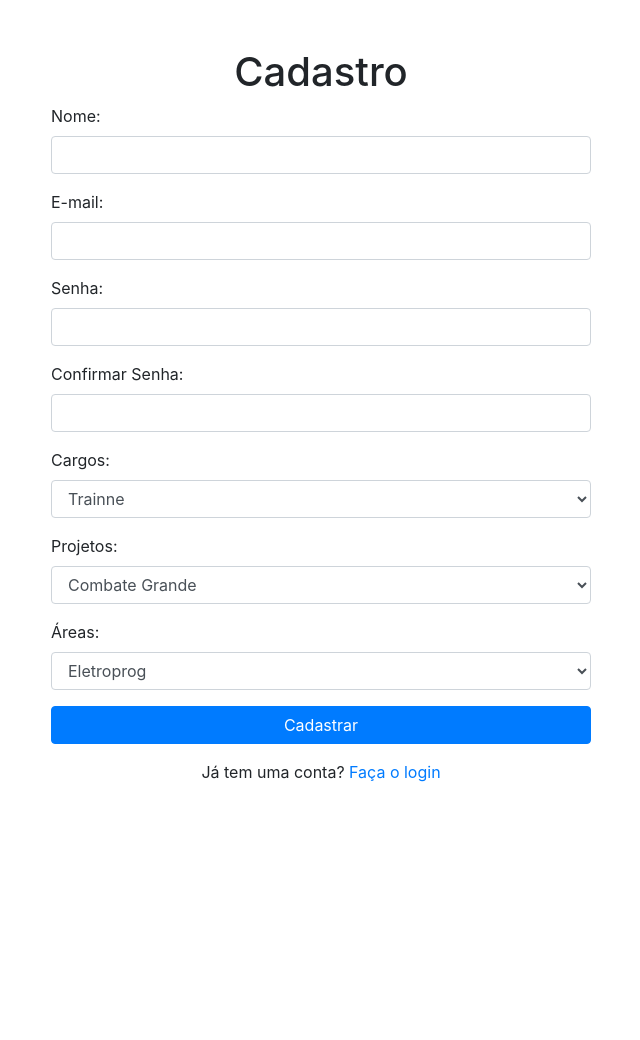
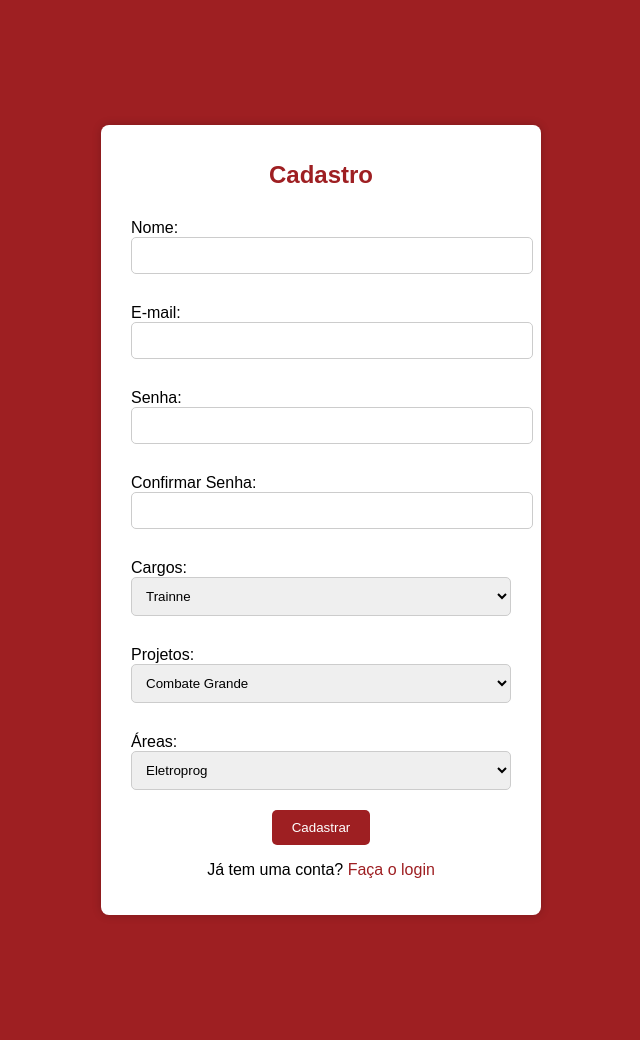
Before and after one commit to arturgcr/Trabalho-1-De-LingProg, a Flask app: page /Cadastro in a window 1280 px wide. Shown: the whole page, without its empty margins (319-959 px from the left). Before the commit the page ends 782 px from the top, so only its background shows below. Run offline with Flask 3, Linux system fonts and the light colour scheme; some libraries are stand-ins or nearby versions.

Commit message:
STYLE: Modificada o design das principais abas

```diff
--- a/main.py
+++ b/main.py
@@ -5,9 +5,7 @@ import threading
 from tratamentoDeErro import *
 from bancoDeDados import *
 
-erro = ""
-
-app = Flask(__name__)
+app = Flask(__name__,static_folder='static')
 bd = BancoDeDados()
 # TO DO: REVISAR IMPLEMENTAÇÃO DA PAGINAÇÃO DIVIDIDA OU INSERIR TODAS EM UM LUGAR SÓ.
 
@@ -31,7 +29,7 @@ def tela_de_login():
                 return redirect('/Opcoes')
 
     # Renderiza a tela de login por padrão ou em caso de falha no login
-    return render_template("telaDeLogin.html")
+    return render_template("telaDeLogin.html", falha=True)
 
 # Rota da tela de cadastro
 @app.route('/Cadastro', methods=['POST', 'GET'])
--- /dev/null
+++ b/static/styleCadastro.css
@@ -0,0 +1,74 @@
+/* styleLogin.css */
+
+body {
+    background-color: rgba(158, 31, 34, 1);
+    margin: 0;
+    padding: 0;
+    font-family: Arial, sans-serif;
+}
+
+.login-container {
+    display: flex;
+    justify-content: center;
+    align-items: center;
+    height: 130vh;
+}
+
+.login-box {
+    background-color: white;
+    padding: 20px;
+    border-radius: 8px;
+    box-shadow: 0 0 10px rgba(0, 0, 0, 0.2);
+    text-align: center;
+    max-width: 400px;
+    width: 100%;
+}
+
+.login-box h1 {
+    color: rgba(158, 31, 34, 1);
+    font-size: 24px;
+}
+
+.login-box form {
+    margin-top: 20px;
+}
+
+.input-group {
+    margin: 10px 0;
+    text-align: left;
+    padding: 10px;
+}
+
+label {
+    display: block;
+}
+
+input, select {
+    width: 100%;
+    padding: 10px;
+    border: 1px solid #ccc;
+    border-radius: 5px;
+}
+
+button {
+    background-color: rgba(158, 31, 34, 1);
+    color: white;
+    padding: 10px 20px;
+    border: none;
+    border-radius: 5px;
+    cursor: pointer;
+    transition: background-color 0.3s;
+}
+
+button:hover {
+    background-color: rgba(158, 31, 34, 1);
+}
+
+.esqueceu_a_senha, .link_de_cadastro {
+    margin-top: 10px;
+}
+
+a {
+    color: rgba(158, 31, 34, 1);
+    text-decoration: none;
+}
--- a/templates/telaDeCadastro.html
+++ b/templates/telaDeCadastro.html
@@ -3,21 +3,20 @@
 <head>
     <meta charset="UTF-8">
     <meta name="viewport" content="width=device-width, initial-scale=1.0">
-    <link rel="stylesheet" href="https://maxcdn.bootstrapcdn.com/bootstrap/4.5.2/css/bootstrap.min.css">
+    <link rel="stylesheet" href="/static/styleCadastro.css"> <!-- Use o mesmo arquivo CSS da tela de login -->
 </head>
 <body>
-    <div class="container">
-        <div class="row justify-content-center mt-5">
-            <div class="col-md-6">
-                <h1 class="text-center">Cadastro</h1>
+    <div class="login-container">
+        <div class="login-box">
+            <h1>Cadastro</h1>
             <form action="#" method="POST">
-                    <div class="form-group">
+                <div class="input-group">
                     <label for="nome">Nome:</label>
-                        <input type="text" id="nome" name="nome" class="form-control" required>
+                    <input type="text" id="nome" name="nome" required>
                 </div>
-                    <div class="form-group">
+                <div class="input-group">
                     <label for="email">E-mail:</label>
-                        <input type="email" id="email" name="email" class="form-control" required>
+                    <input type="email" id="email" name="email" required>
                 </div>
                 {% if request.method == 'POST' and erroEmail %}
                 <ul>
@@ -26,9 +25,10 @@
                     {% endfor %}
                 </ul>
                 {% endif %}
-                    <div class="form-group">
+                <div class="input-group">
                     <label for="senha">Senha:</label>
-                        <input type="password" id="senha" name="senha" class="form-control" required>
+                    <input type="password" id="senha" name="senha" required>
+                </div>
                 {% if request.method == 'POST' and erroSenha %}
                 <ul>
                     {% for mensagem in erroSenha.mensagens %}
@@ -36,15 +36,13 @@
                     {% endfor %}
                 </ul>
                 {% endif %}
-                        <div id="senha-erro" class="text-danger"></div>
+                <div class="input-group">
+                    <label for="confirmar_senha">Confirmar Senha:</label>
+                    <input type="password" id="confirmar_senha" name="confirmar_senha" required>
                 </div>
-                    <div class="form-group">
-                        <label for="confirmar_senha">Confirmar Senha:</label>
-                        <input type="password" id="confirmar_senha" name="confirmar_senha" class="form-control" required>
-                    </div>
-                    <div class="form-group">
+                <div class="input-group">
                     <label for="cargos">Cargos:</label>
-                        <select id="cargos" name="cargos" class="form-control" required>
+                    <select id="cargos" name="cargos" required>
                         <option value="Trainne">Trainne</option>
                         <option value="Membro">Membro</option>
                         <option value="Liderança">Liderança</option>
@@ -52,9 +50,9 @@
                         <option value="Indiferente">Indiferente</option>
                     </select>
                 </div>
-                    <div class="form-group">
+                <div class="input-group">
                     <label for="projetos">Projetos:</label>
-                        <select id="projetos" name="projetos" class="form-control" required>
+                    <select id="projetos" name="projetos" required>
                         <option value="Combate Grande">Combate Grande</option>
                         <option value="Combate Pequeno">Combate Pequeno</option>
                         <option value="Seguidor de Linha">Seguidor de Linha</option>
@@ -65,9 +63,9 @@
                         <option value="Indiferente">Indiferente</option>
                     </select>
                 </div>
-                    <div class="form-group">
+                <div class="input-group">
                     <label for="areas">Áreas:</label>
-                        <select id="areas" name="areas" class="form-control" required>
+                    <select id="areas" name="areas" required>
                         <option value="Eletroprog">Eletroprog</option>
                         <option value="Mecânico">Mecânico</option>
                         <option value="Administração">Administração</option>
@@ -76,11 +74,10 @@
                         <option value="Indiferente">Indiferente</option>
                     </select>
                 </div>
-                    <button type="submit" class="btn btn-primary btn-block">Cadastrar</button>
+                <button type="submit">Cadastrar</button>
             </form>
             <p class="mt-3 text-center">Já tem uma conta? <a href="/Login">Faça o login</a></p>
         </div>
     </div>
-    </div>
 </body>
 </html>
--- a/templates/telaDeEditarTAG.html
+++ b/templates/telaDeEditarTAG.html
@@ -39,11 +39,9 @@
             <option value="Projeto7">Sumô Lego</option>
             <option value="Projeto8">Indiferente</option>
         </select>
-
+        <button type="button" onclick="voltar()">Voltar</button>
         <button class="options-button" onclick="obterOpcoes()">Confirmar</button>
     </div>
-    <button type="button" onclick="voltar()">Voltar</button>
-
     <script>
         function voltar() {
             window.history.back();
```
Also changed, not shown: Rascunho.md (+0 -7 lines), static/styleLogin.css (added, +86 -0 lines), static/styles.css (deleted, +0 -69 lines), static/stylesDoCriarReuniao.css (+24 -4 lines), static/stylesDoMenuOpcao.css (+5 -3 lines), templates/telaDeCriarReuniao.html (+2 -7 lines), templates/telaDeLogin.html (+7 -3 lines), templates/telaDoMenuDeOpcoes.html (+4 -4 lines), static/logoBots.png (added). Lines whose indentation alone changed are shown as unchanged.
